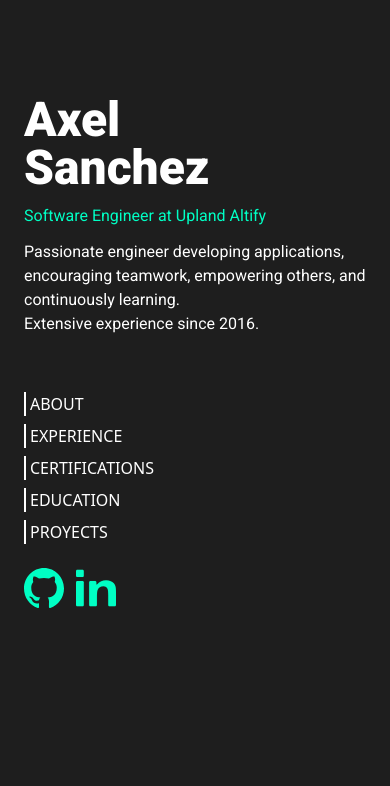
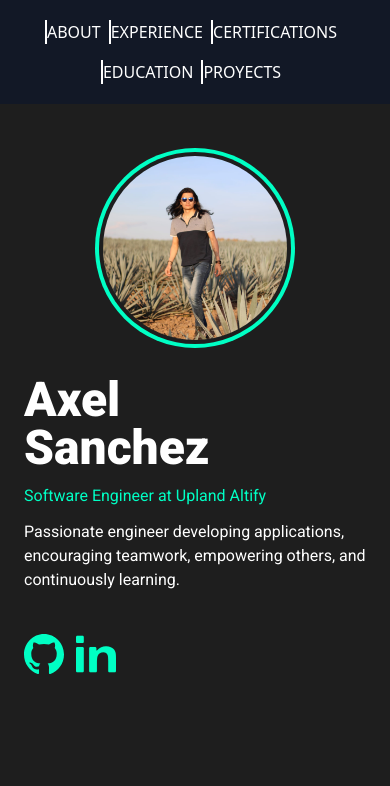
Before and after one commit to aaxlss/aaxlss.dev, an Angular app: page / in a window 390 px wide. Shown: the top 786 px of the page. Built offline with nearby package versions, Linux system fonts and the light colour scheme.

Commit message:
Fixing Image and menu when page is mobile size

```diff
--- a/src/app/app.component.html
+++ b/src/app/app.component.html
@@ -1,6 +1,17 @@
 <div class="lg:grid lg:grid-cols-6">
+  <header class="lg:hidden sticky top-0 z-20 bg-slate-900/75 backdrop-blur-sm">
+    <div class="px-6 py-3">
+      <menu-component [menuOptions]="menuOptions"></menu-component>
+    </div>
+  </header>
   <!-- Left Section -->
   <div class="left-div lg:col-span-3 px-6 py-12 lg:sticky lg:top-0 lg:h-screen">
+    <div class="lg:hidden grid grid-cols-1 place-items-center mb-8">
+      <img
+        src="/assets/images/axel_sanchez.jpeg"
+        class="profile-img w-48 h-48 md:w-60 md:h-60 p-1 rounded-full ring-4"
+      />
+    </div>
     <div class="lg:h-full grid grid-rows-4 grid-cols-1">
       <div class="intro row-span-2 flex flex-col justify-center">
         <h2 class="name text-5xl md:text-7xl lg:text-8xl font-black">
@@ -10,14 +21,14 @@
         <p class="description" id="description">
           Passionate engineer developing applications, encouraging teamwork,
           empowering others, and continuously learning.
-          <br />
-          Extensive experience since 2016.
         </p>
       </div>
-      <div class="grid place-items-start items-center row-span-1">
+      <div
+        class="hidden lg:grid place-items-start items-center row-span-1 mt-6 mb-6"
+      >
         <menu-component [menuOptions]="menuOptions"></menu-component>
       </div>
-      <div class="row-span-1 pt-4">
+      <div class="grid place-items-start items-center row-span-1 pt-4">
         <div
           class="social-network grid-rows-1 grid-cols-1 place-items-start inline-flex"
         >
@@ -41,7 +52,7 @@
   <div
     class="right-div p-6 md:p-9 lg:py-12 lg:col-start-4 lg:col-end-7 lg:overflow-y-auto"
   >
-    <div class="grid grid-cols-1 place-content-center mb-8">
+    <div class="hidden lg:grid grid-cols-1 place-items-center mb-8">
       <img
         src="/assets/images/axel_sanchez.jpeg"
         class="profile-img w-48 h-48 md:w-60 md:h-60 p-1 rounded-full ring-4"
--- a/src/app/components/menu/menu.component.html
+++ b/src/app/components/menu/menu.component.html
@@ -1,11 +1,13 @@
 <div class="menu-box">
-  <ul class="menu m-0 p-0 box-border">
+  <ul
+    class="menu m-0 p-0 box-border flex flex-row flex-wrap justify-center lg:flex-col lg:items-start"
+  >
     @for (option of menuOptions; track option.label){
     <li
       class="border-l-2 border-solid border-white ml-0 m-2 list-none hover:border-l-8 hover:duration-500"
       (click)="scrollToSection(option)"
     >
-      <span class="pl-1">
+      <span class="lg:pl-2">
         {{ option.label | uppercase }}
       </span>
     </li>
```
